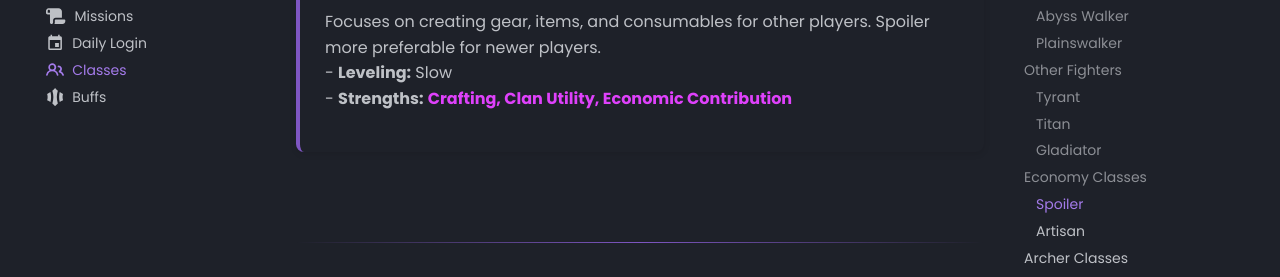
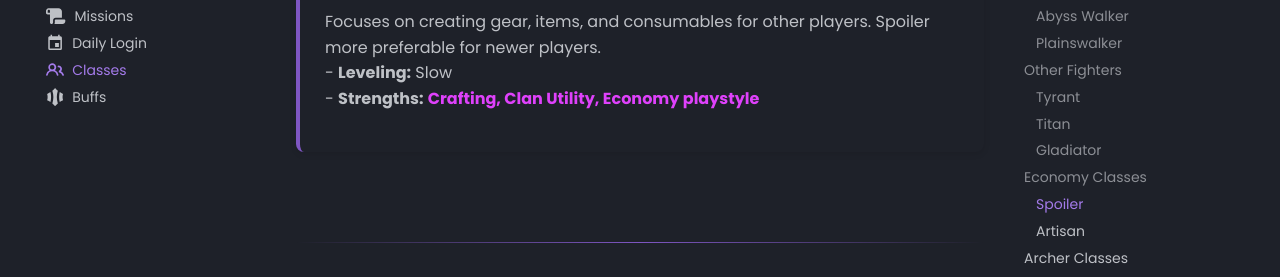
Before and after one commit to tab1-web/faq, an MkDocs documentation site: the page built from docs/eternal/classes.md, in a window 1280 px wide and 900 px high, scrolled down 2912 px. Shown: the part 173-450 px from the top of the window. Built offline with MkDocs 1.6.1 and Material for MkDocs 9.7.7, drawn with Linux system fonts in a browser that asks for light colours; some web fonts are replaced.

Commit message:
changing artisan description

```diff
--- a/docs/eternal/classes.md
+++ b/docs/eternal/classes.md
@@ -159,7 +159,7 @@ Below you'll find detailed descriptions of all major meta classes, categorized b
 ### Artisan
   Focuses on creating gear, items, and consumables for other players. Spoiler more preferable for newer players.
     - **Leveling:** Slow
-    - **Strengths:** <span class="strengths">Crafting, Clan Utility, Economic Contribution</span>
+    - **Strengths:** <span class="strengths">Crafting, Clan Utility, Economy playstyle</span>
 
 </div>
 
```
